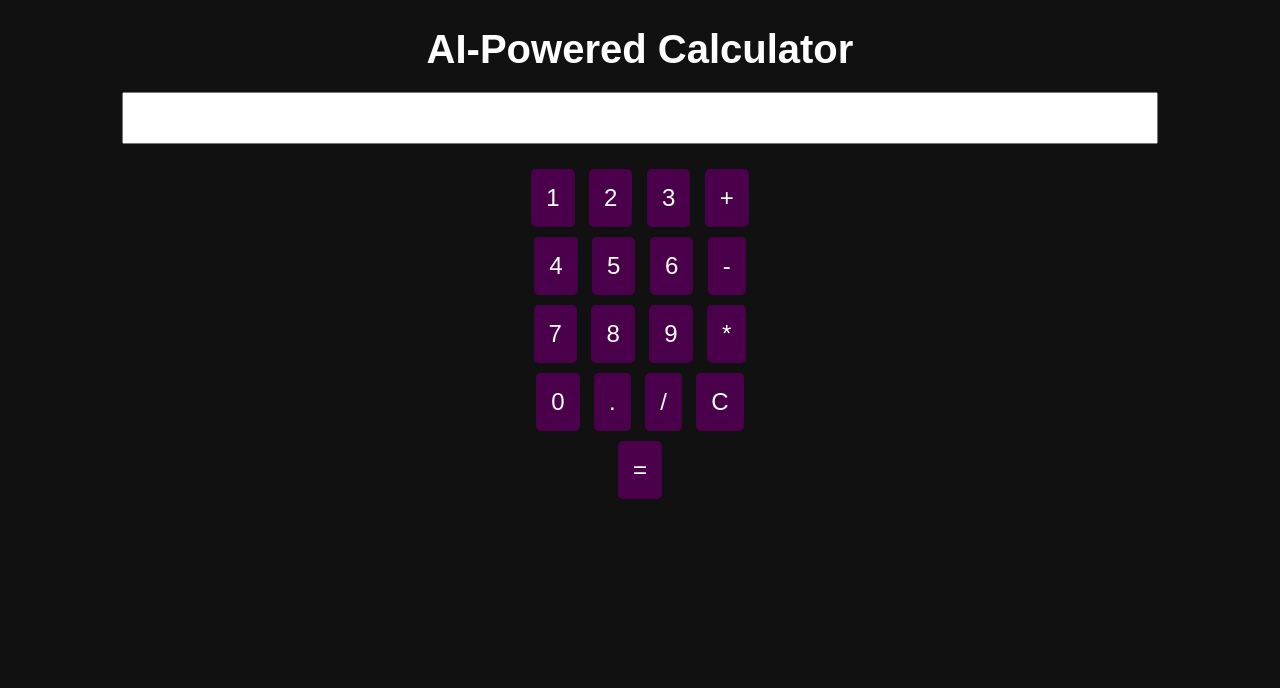
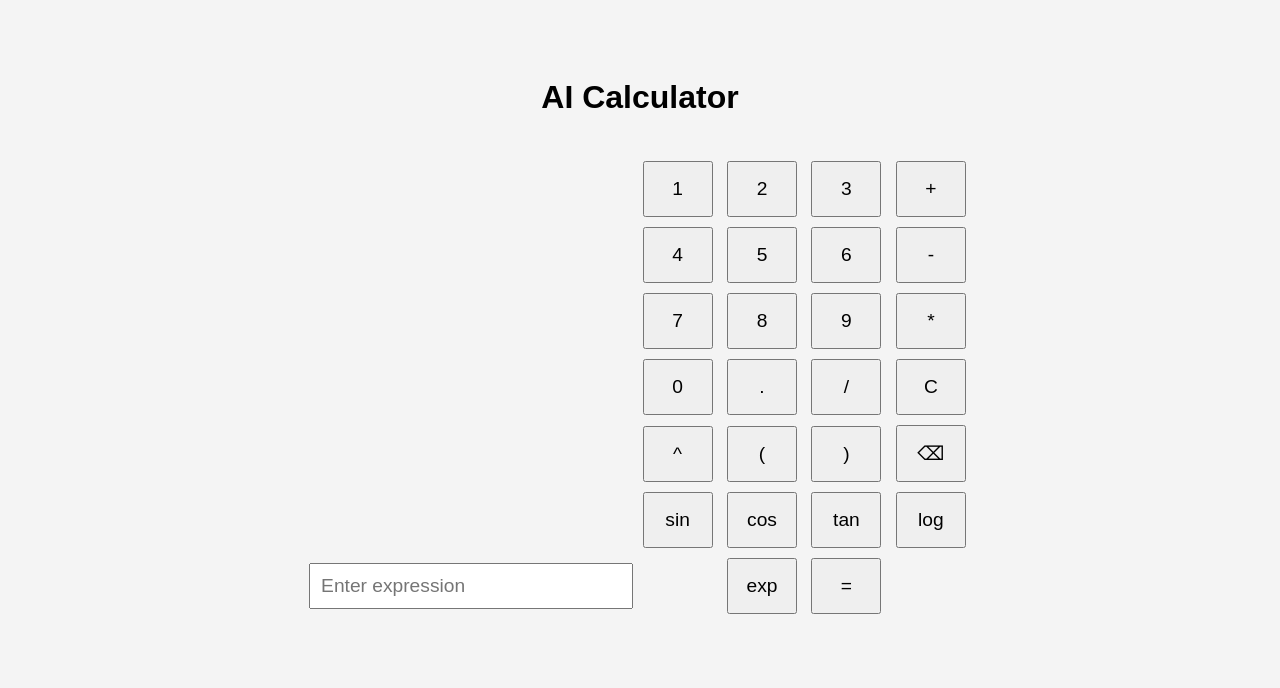
Before and after one commit to cmccarry/AI-Calculator, a Flask app: page / in a window 1280 px wide. Shown: the top 688 px of the page. Run offline with Flask 3, Linux system fonts and the light colour scheme.

Commit message:
changes and commit

```diff
--- a/main/app.py
+++ b/main/app.py
@@ -1,45 +1,24 @@
-# Import necessary libraries
 from flask import Flask, render_template, request, jsonify
 from utility import evaluate_expression
 
-# Initialize Flask app
 app = Flask(__name__)
 
-# Global variable to store the equation input
-equation = ""
-
-# Route for the home page
-@app.route("/")
+# Route for home page
+@app.route('/')
 def index():
     return render_template('index.html')
 
-# Endpoint for updating the equation
-@app.route('/update_equation', methods=['POST'])
-def update_equation():
-    global equation
-    equation = request.json.get('equation', "")
-    return jsonify({'message': 'Equation updated successfully'})
-
-# Endpoint for evaluating the equation
+# Route for evaluating the expression
 @app.route('/evaluate', methods=['POST'])
 def evaluate():
-    global equation
-    # Call the function to evaluate the equation using the AI model
-    result = evaluate_expression(equation)
+    data = request.json
+    expression = data.get('expression', '')
 
-    # Return the result and ask if they want additional work
-    return jsonify({'result': result, 'additional_work_prompt': 'Would you like to see step-by-step work?'})
+    # Call the evaluate the expression
+    result = evaluate_expression(expression)
 
-# Endpoint for additional work
-@app.route('/additional_work', methods=['POST'])
-def additional_work():
-    global equation
-    # Call the function to show additional work using the AI model
-    additional_work = evaluate_expression(equation, show_work=True)
-
-    # Return the step-by-step work
-    return jsonify({'additional_work': additional_work})
+    return jsonify({'result': result})
 
 # Main function to run the Flask app
-if __name__ == "__main__":
+if __name__ == '__main__':
     app.run(debug=True)
--- a/main/static/index.css
+++ b/main/static/index.css
@@ -1,50 +1,29 @@
-/* General styles */
 body {
     font-family: Arial, sans-serif;
-    background-color: #111; /* Dark background */
-    color: #fff; /* White text */
+    background-color: #f4f4f4;
     text-align: center;
+    padding: 50px;
 }
 
 h1 {
-    font-size: 2.5em;
+    font-size: 2em;
     margin-bottom: 20px;
-}
-
-#equation_field {
-    width: 80%;
-    padding: 10px;
-    font-size: 1.5em;
-    margin-bottom: 20px;
-    text-align: center;
 }
 
 #calculator_buttons {
     display: inline-block;
-    margin-bottom: 20px;
 }
 
 button {
     padding: 15px;
-    font-size: 1.5em;
     margin: 5px;
-    border: none;
-    border-radius: 5px;
-    background-color: #4b004b; /* Purple button */
-    color: white;
+    font-size: 1.2em;
+    width: 70px;
     cursor: pointer;
 }
 
-button:hover {
-    background-color: #800080; /* Darker purple */
+#result {
+    margin-top: 20px;
+    font-size: 1.5em;
+    color: #333;
 }
-
-#result {
-    font-size: 1.5em;
-    margin-top: 20px;
-}
-
-#additional_work_prompt {
-    font-size: 1.2em;
-    margin-top: 10px;
-}
--- a/main/templates/index.html
+++ b/main/templates/index.html
@@ -1,82 +1,95 @@
 <!DOCTYPE html>
 <html lang="en">
-
 <head>
     <meta charset="UTF-8">
     <meta name="viewport" content="width=device-width, initial-scale=1.0">
     <title>AI Calculator</title>
     <link rel="stylesheet" href="{{ url_for('static', filename='index.css') }}">
 </head>
+<body>
+    <h1>AI Calculator</h1>
 
-<body>
-    <h1>AI-Powered Calculator</h1>
+    <!-- Input field for the expression -->
+    <input type="text" id="expression" placeholder="Enter expression" style="width: 300px; padding: 10px; font-size: 1.2em;">
 
-    <!-- Display the equation -->
-    <div>
-        <input type="text" id="equation_field" readonly>
+    <!-- Calculator buttons -->
+    <div id="calculator_buttons" style="margin-top: 20px;">
+        <!-- Numbers and basic operations like addition -->
+        <button onclick="appendToExpression('1')">1</button>
+        <button onclick="appendToExpression('2')">2</button>
+        <button onclick="appendToExpression('3')">3</button>
+        <button onclick="appendToExpression('+')">+</button><br>
+
+        <button onclick="appendToExpression('4')">4</button>
+        <button onclick="appendToExpression('5')">5</button>
+        <button onclick="appendToExpression('6')">6</button>
+        <button onclick="appendToExpression('-')">-</button><br>
+
+        <button onclick="appendToExpression('7')">7</button>
+        <button onclick="appendToExpression('8')">8</button>
+        <button onclick="appendToExpression('9')">9</button>
+        <button onclick="appendToExpression('*')">*</button><br>
+
+        <button onclick="appendToExpression('0')">0</button>
+        <button onclick="appendToExpression('.')">.</button>
+        <button onclick="appendToExpression('/')">/</button>
+        <button onclick="clearExpression()">C</button><br>
+
+        <!-- Other operators -->
+        <button onclick="appendToExpression('^')">^</button>
+        <button onclick="appendToExpression('(')">(</button>
+        <button onclick="appendToExpression(')')">)</button>
+        <button onclick="backspace()">⌫</button><br>
+
+        <!-- Trig and log and exponential functions -->
+        <button onclick="appendToExpression('sin(')">sin</button>
+        <button onclick="appendToExpression('cos(')">cos</button>
+        <button onclick="appendToExpression('tan(')">tan</button>
+        <button onclick="appendToExpression('log(')">log</button><br>
+
+        <button onclick="appendToExpression('exp(')">exp</button>
+        <button onclick="evaluateExpression()">=</button>
     </div>
 
-    <!-- Calculator buttons -->
-    <div id="calculator_buttons">
-        <button onclick="appendToEquation('1')">1</button>
-        <button onclick="appendToEquation('2')">2</button>
-        <button onclick="appendToEquation('3')">3</button>
-        <button onclick="appendToEquation('+')">+</button><br>
 
-        <button onclick="appendToEquation('4')">4</button>
-        <button onclick="appendToEquation('5')">5</button>
-        <button onclick="appendToEquation('6')">6</button>
-        <button onclick="appendToEquation('-')">-</button><br>
 
-        <button onclick="appendToEquation('7')">7</button>
-        <button onclick="appendToEquation('8')">8</button>
-        <button onclick="appendToEquation('9')">9</button>
-        <button onclick="appendToEquation('*')">*</button><br>
+    <div id="result" style="margin-top: 20px; font-size: 1.5em;"></div>
 
-        <button onclick="appendToEquation('0')">0</button>
-        <button onclick="appendToEquation('.')">.</button>
-        <button onclick="appendToEquation('/')">/</button>
-        <button onclick="clearEquation()">C</button><br>
-
-        <button onclick="evaluateEquation()">=</button>
-    </div>
-
-    <!-- Display the result -->
-    <div id="result"></div>
-
-    <!-- Prompt for additional work -->
-    <div id="additional_work_prompt"></div>
-
-    <!-- JavaScript for functionality -->
     <script>
-        // Function to append input to the equation field
-        function appendToEquation(value) {
-            document.getElementById('equation_field').value += value;
+        // Function to append input to the expression field
+        function appendToExpression(value) {
+            document.getElementById('expression').value += value;
         }
 
-        // Function to clear the equation field
-        function clearEquation() {
-            document.getElementById('equation_field').value = "";
+        // Function to clear the expression field
+        function clearExpression() {
+            document.getElementById('expression').value = "";
+            document.getElementById('result').textContent = "";
         }
 
-        // Function to send the equation to the server for evaluation
-        function evaluateEquation() {
-            const equation = document.getElementById('equation_field').value;
+        // Function to remove the last character from the expression (backspace)
+        function backspace() {
+            const currentExpression = document.getElementById('expression').value;
+            document.getElementById('expression').value = currentExpression.slice(0, -1);
+        }
+
+        // Function to send the expression to the Flask backend
+        function evaluateExpression() {
+            const expression = document.getElementById('expression').value;
 
             fetch('/evaluate', {
                 method: 'POST',
                 headers: {
-                    'Content-Type': 'application/json',
+                    'Content-Type': 'application/json'
                 },
-                body: JSON.stringify({ equation: equation }),
+                body: JSON.stringify({ expression: expression })
             })
             .then(response => response.json())
             .then(data => {
                 document.getElementById('result').textContent = 'Result: ' + data.result;
-                document.getElementById('additional_work_prompt').textContent = data.additional_work_prompt;
-            });
+            })
+            .catch(error => console.error('Error:', error));
         }
     </script>
 </body>
-
 </html>
--- a/main/utility.py
+++ b/main/utility.py
@@ -1,17 +1,10 @@
-"""
-At the command line, install the package via pip if not done already:
-
-$ pip install google-generativeai
-"""
-
-# Import the necessary libraries
 import google.generativeai as genai
 from credentials import google_api_key
 
-# Configure the Google Generative AI library with the API key
+# Configure the API key
 genai.configure(api_key=google_api_key)
 
-# Set up the model generation configuration
+# Set up the model
 generation_config = {
     "temperature": 1,
     "top_p": 0.95,
@@ -19,7 +12,7 @@ generation_config = {
     "max_output_tokens": 8192,
 }
 
-# Define safety settings for content generation
+# Define safety settings
 safety_settings = [
     {"category": "HARM_CATEGORY_HARASSMENT", "threshold": "BLOCK_MEDIUM_AND_ABOVE"},
     {"category": "HARM_CATEGORY_HATE_SPEECH", "threshold": "BLOCK_MEDIUM_AND_ABOVE"},
@@ -27,24 +20,21 @@ safety_settings = [
     {"category": "HARM_CATEGORY_DANGEROUS_CONTENT", "threshold": "BLOCK_MEDIUM_AND_ABOVE"},
 ]
 
-def evaluate_expression(expression, show_work=False):
-    # Initialize the generative model
-    model = genai.GenerativeModel(model_name="gemini-1.5-pro-latest", generation_config=generation_config, safety_settings=safety_settings)
-
+def evaluate_expression(expression):
     # Start a conversation with the model
+    model = genai.GenerativeModel(model_name="gemini-1.5-pro-latest")
     convo = model.start_chat(history=[])
 
-    # Construct the message to evaluate the expression
-    message = f"Here is a mathematical expression: {expression}. Can you evaluate it?"
+    # Send the message to the model
+    convo.send_message([
+        "Evaluate the following mathematical expression."
+        "Do not use any boldening or punctuation just say the expression and = the answer."
+        "If the expression is more than one step, go through the steps in the result as well."
+        ,expression
+    ])
 
-    if show_work:
-        message += " Please show the step-by-step work as well."
-
-    # Send the message to the model
-    convo.send_message([message])
-
-    # Check the AI's response
+    # Get and return the response from the model
     if convo.last.text:
         return convo.last.text
     else:
-        return "There was an issue processing the equation. Please try again."
+        return "Could not evaluate the expression."
```
Also changed, not shown: main/example1.png (added), main/example2.png (added), 1 other file.
